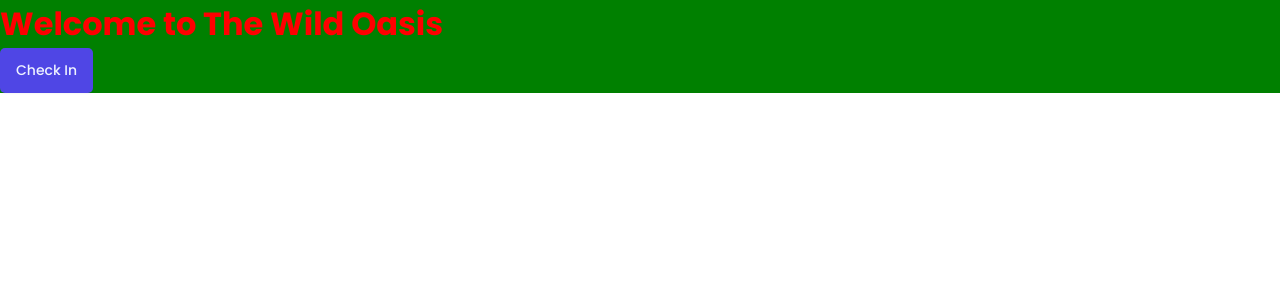
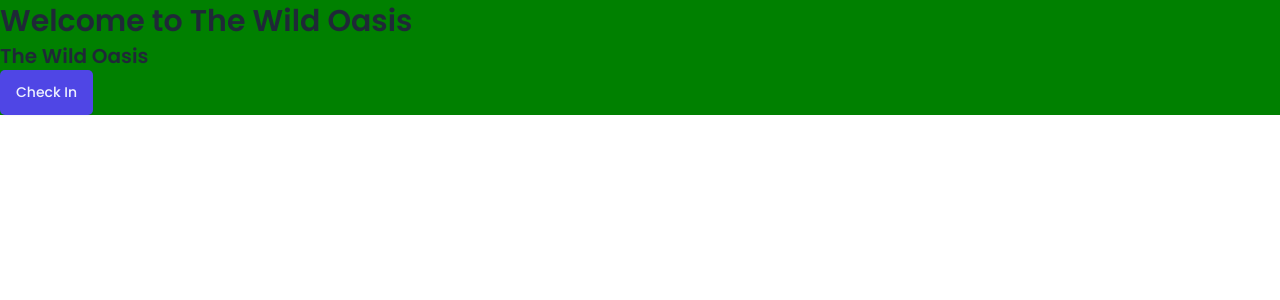
Before and after one commit to valerier2000/the-wild-oasis, a React (Vite) app: page / in a window 1280 px wide. Shown: the top 300 px of the page. Built offline with nearby package versions, Linux system fonts and the light colour scheme; a web font is replaced by a local one.

Commit message:
Add styled components props and css function

```diff
--- a/src/App.jsx
+++ b/src/App.jsx
@@ -1,11 +1,7 @@
 import styled from "styled-components";
 import GlobalStyles from "./styles/GlobalStyles";
 import Button from "./ui/Button";
-
-const H1 = styled.h1`
-  font-size: 2em;
-  color: red;
-`;
+import Heading from "./ui/Heading";
 
 const StyledApp = styled.div`
   background-color: green;
@@ -17,7 +13,8 @@
     <>
       <GlobalStyles />
       <StyledApp>
-        <H1>Welcome to The Wild Oasis</H1>
+        <Heading as="h1">Welcome to The Wild Oasis</Heading>
+        <Heading as="h2">The Wild Oasis</Heading>
         <Button>Check In</Button>
       </StyledApp>
     </>
--- /dev/null
+++ b/src/ui/Heading.jsx
@@ -0,0 +1,29 @@
+import styled, { css } from "styled-components";
+
+const Heading = styled.h1`
+  ${(props) =>
+    props.as === "h1" &&
+    css`
+      font-size: 3rem;
+      font-weight: 600;
+    `}
+
+  ${(props) =>
+    props.as === "h2" &&
+    css`
+      font-size: 2rem;
+      font-weight: 600;
+    `}
+
+
+    ${(props) =>
+    props.as === "h3" &&
+    css`
+      font-size: 2rem;
+      font-weight: 500;
+    `}
+
+    line-height: 1.4;
+`;
+
+export default Heading;
```
